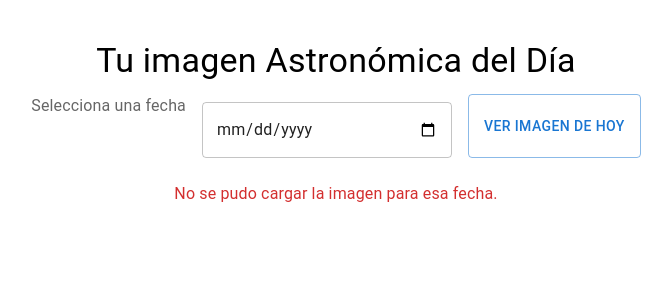
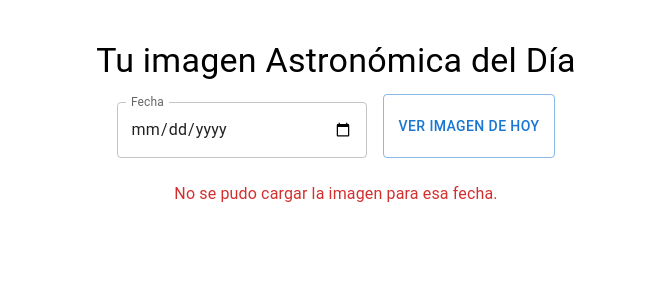
Before and after one commit to S0uris666/Proyecto_5_React, a React (Vite) app in the folder Proyecto_5/: page /apod-image in a window 1280 px wide. Shown: the top 300 px of the page, without its empty margins (304-976 px from the left). Built offline with nearby package versions, Linux system fonts and the light colour scheme; no server answers.

Commit message:
Cambio label fecha

```diff
--- a/Proyecto_5/src/pages/ApodImage/ApodImage.jsx
+++ b/Proyecto_5/src/pages/ApodImage/ApodImage.jsx
@@ -60,10 +60,12 @@ export default function ApodImage() {
         mb={3}
         flexWrap="wrap"
       >
-        <FormLabel htmlFor="apod-date">Selecciona una fecha</FormLabel>
+
         <TextField
           id="apod-date"
+          label= "Fecha"
           type="date"
+          InputLabelProps={{ shrink: true }}
           value={selectedDate}
           onChange={handleDateChange}
           sx={{ mt: 1, width: "250px" }}
```
